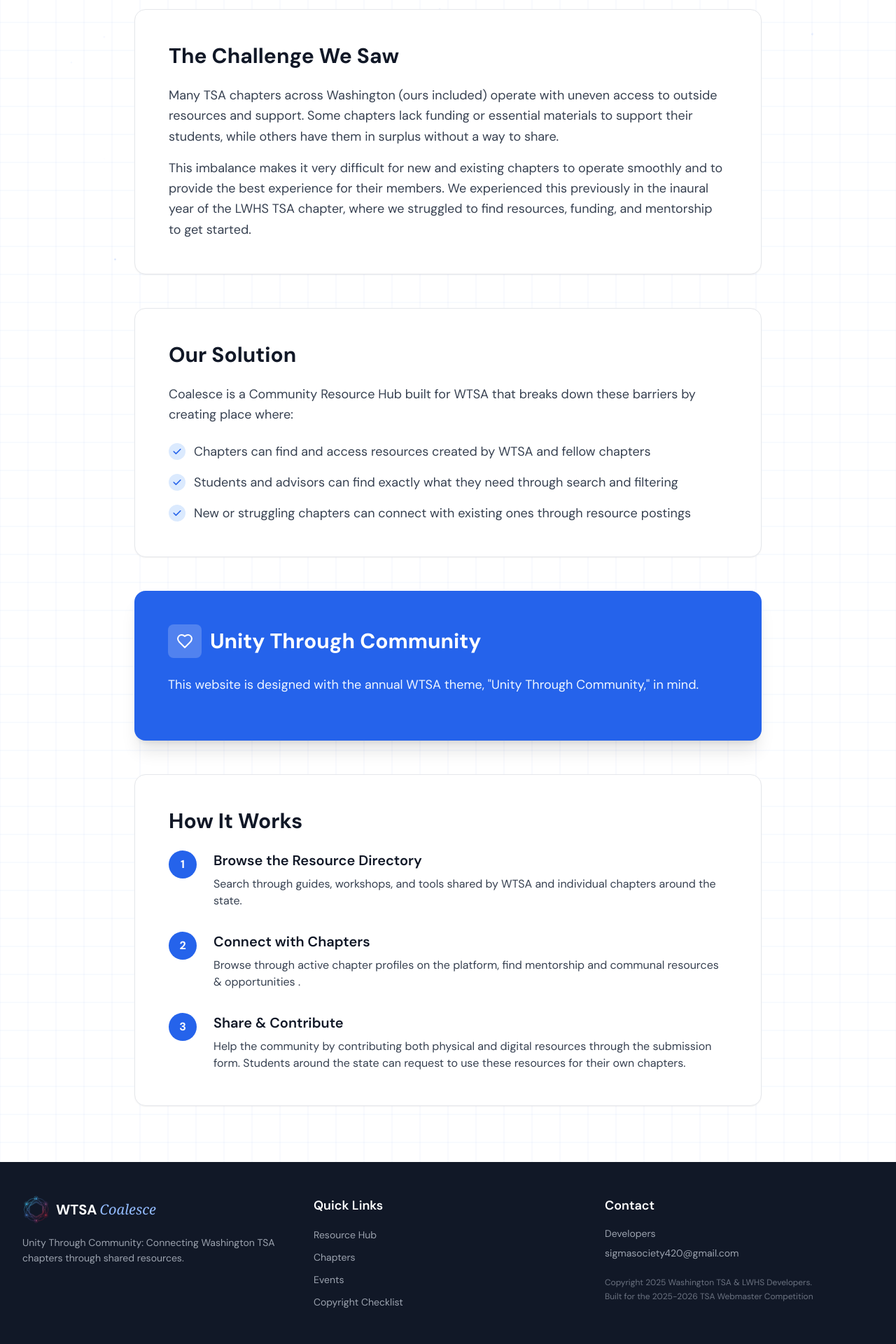
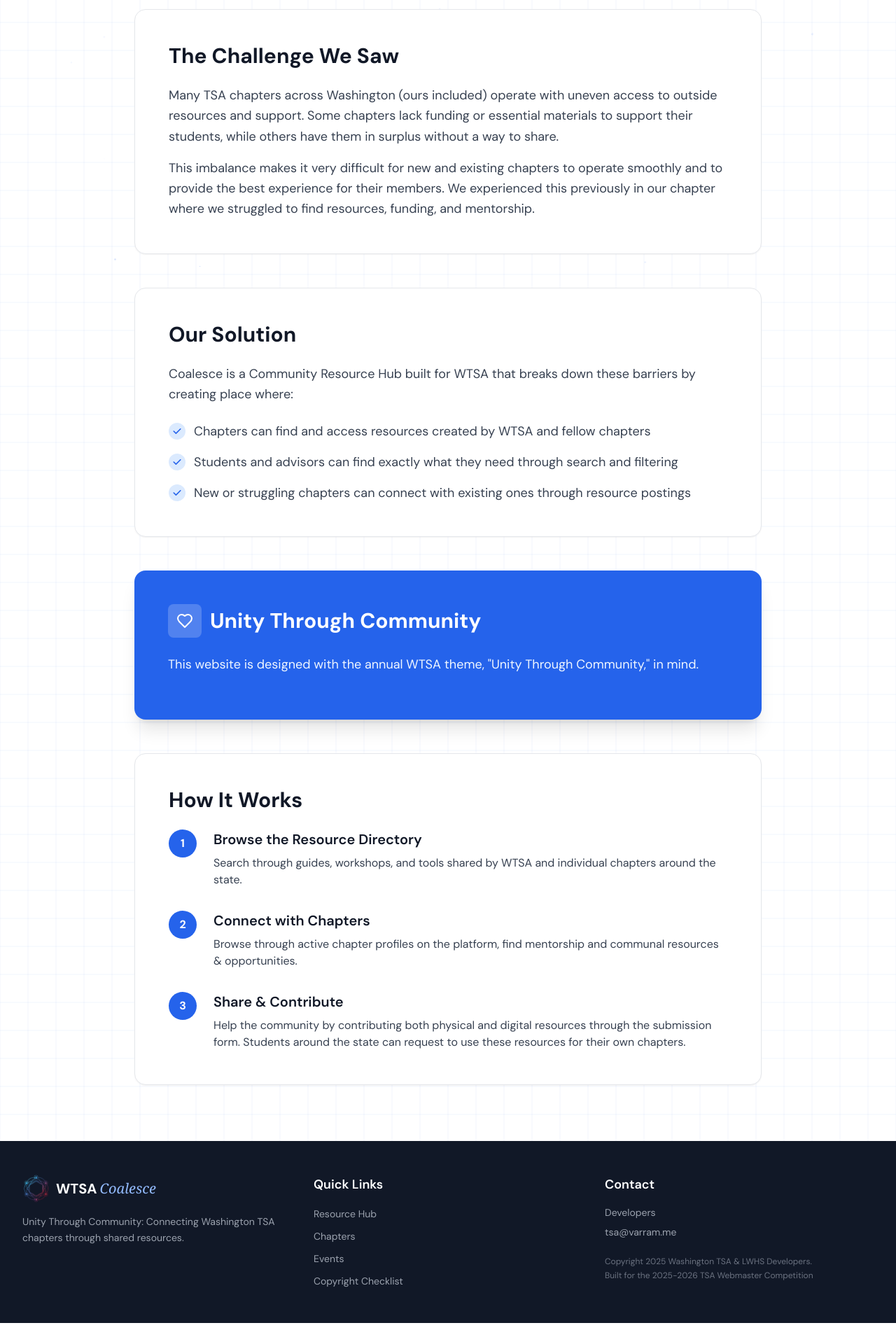
Before and after one commit to not-varram/tsa-webmaster-2025-2026, a Next.js app: page /about in a window 1280 px wide. Shown: the part 408-2328 px from the top of the page at 70% size. After the commit the page ends 2298 px from the top, so only its background shows below. Built offline with nearby package versions, Linux system fonts and the light colour scheme; no server answers.

Commit message:
small changes

```diff
--- a/app/about/page.tsx
+++ b/app/about/page.tsx
@@ -34,7 +34,7 @@ export default function AboutPage() {
                             Many TSA chapters across Washington (ours included) operate with uneven access to outside resources and support. Some chapters lack funding or essential materials to support their students, while others have them in surplus without a way to share.
                             </p>
                             <p className="text-lg text-neutral-700 leading-relaxed">
-                            This imbalance makes it very difficult for new and existing chapters to operate smoothly and to provide the best experience for their members. We experienced this previously in the inaural year of the LWHS TSA chapter, where we struggled to find resources, funding, and mentorship to get started.
+                            This imbalance makes it very difficult for new and existing chapters to operate smoothly and to provide the best experience for their members. We experienced this previously in our chapter where we struggled to find resources, funding, and mentorship.
                             </p>
                         </div>
 
@@ -108,7 +108,7 @@ export default function AboutPage() {
                                             Connect with Chapters
                                         </h3>
                                         <p className="text-neutral-700">
-                                            Browse through active chapter profiles on the platform, find mentorship and communal resources & opportunities .
+                                            Browse through active chapter profiles on the platform, find mentorship and communal resources & opportunities.
                                         </p>
                                     </div>
                                 </div>
--- a/app/judges/page.tsx
+++ b/app/judges/page.tsx
@@ -64,7 +64,7 @@ export default function JudgesPage() {
                                     <p>
                                         The WTSA Community Resource Hub creates a centralized platform where chapters can
                                         discover resources, connect with mentors, share their own materials, and learn
-                                        from each other's successes—embodying our theme of "Unity Through Community."
+                                        from each other's successes building on the theme of "Unity Through Community."
                                     </p>
                                 </div>
                             </div>
--- a/components/layout/Footer.tsx
+++ b/components/layout/Footer.tsx
@@ -58,10 +58,10 @@ export function Footer() {
                             <p>Developers</p>
                             <p>
                                 <a
-                                    href="mailto:sigmasociety420@gmail.com"
+                                    href="mailto:tsa@varram.me"
                                     className="hover:text-white transition-colors"
                                 >
-                                    sigmasociety420@gmail.com
+                                    tsa@varram.me
                                 </a>
                             </p>
                             <div className="pt-4">
```
